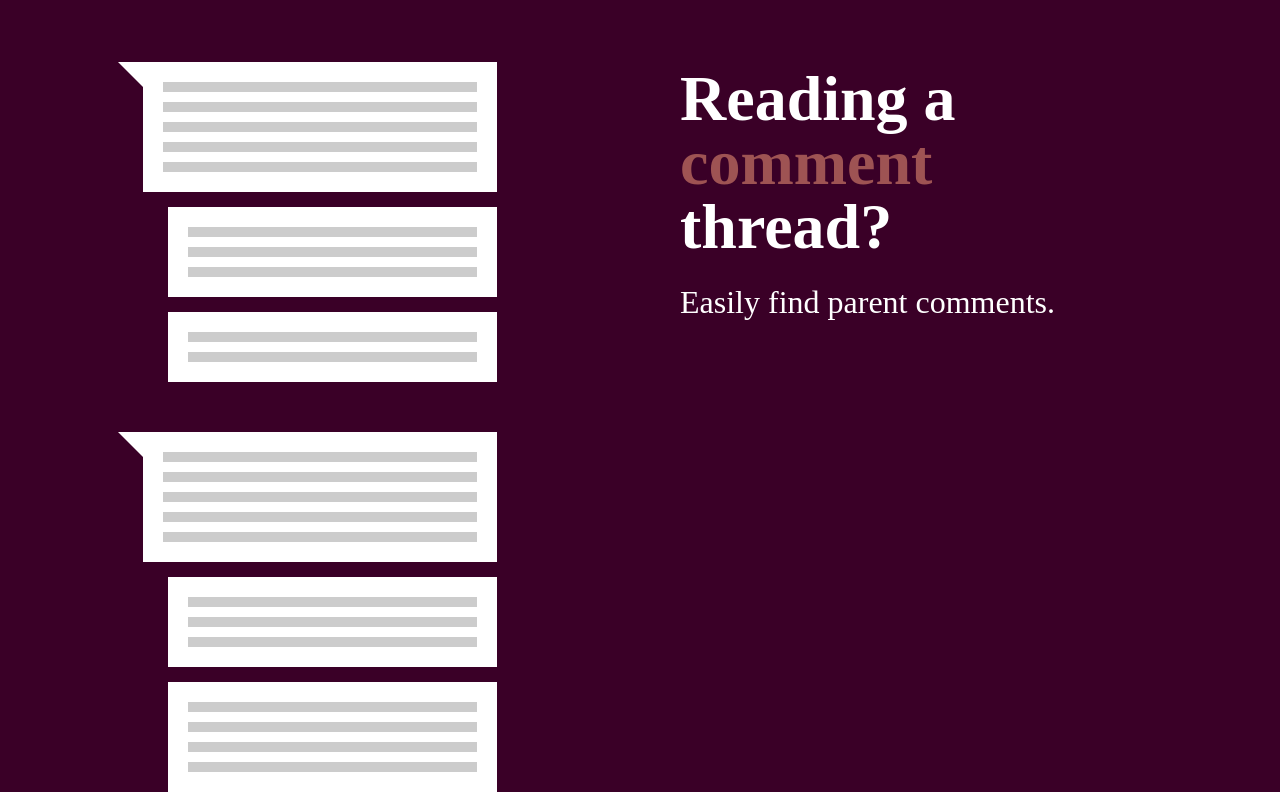
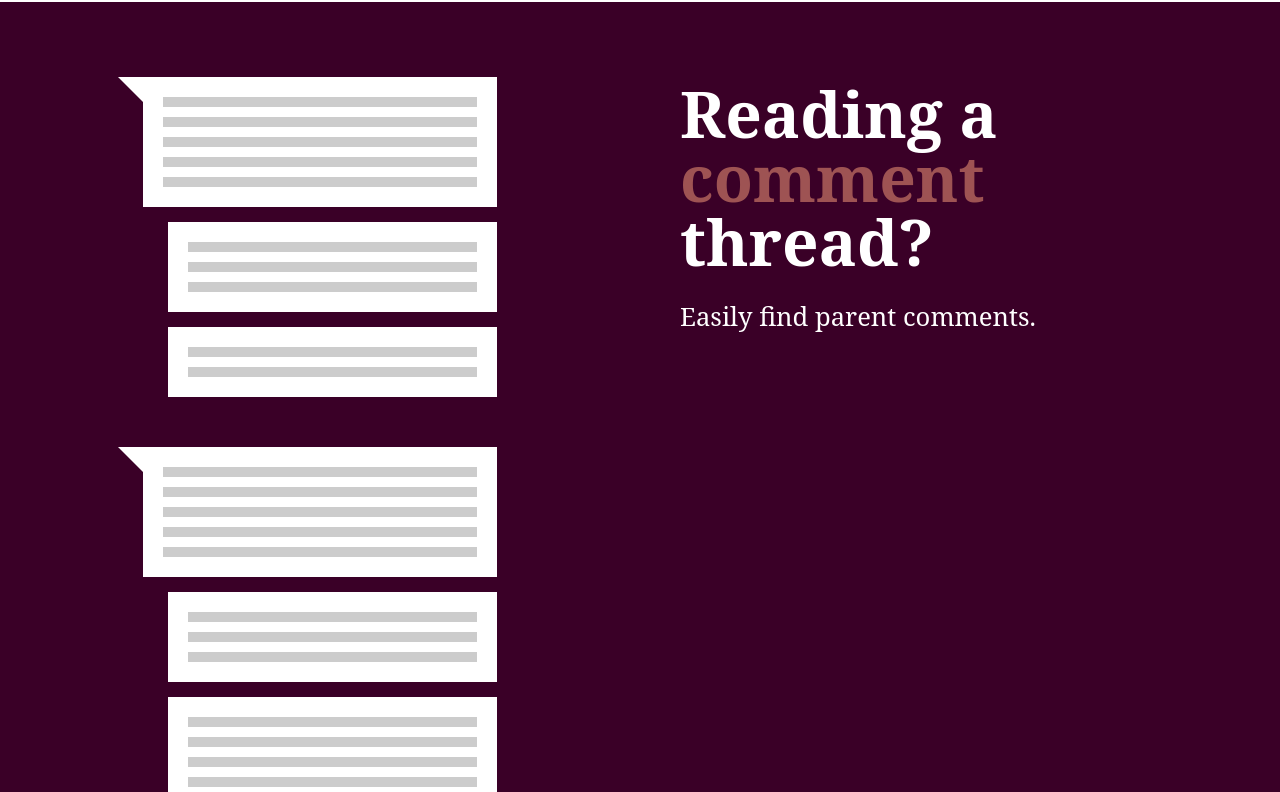
Before and after one commit to pmrt/webmarks, a website: page index.html in a window 1280 px wide. Shown: the part 2008-2800 px from the top of the page. Drawn offline with Linux system fonts and the light colour scheme.

Commit message:
changing styles

```diff
--- a/index.html
+++ b/index.html
@@ -12,6 +12,7 @@
             margin: 0;
             padding: 0;
             box-sizing: border-box;
+            font-family: 'Noto Serif';
         }
 
         body {
@@ -130,7 +131,7 @@
         }
 
         .demo > .text h3 {
-            font-size: 2em;
+            font-size: 1.6em;
             margin-top: 25px;
             font-weight: 100;
         }
```
